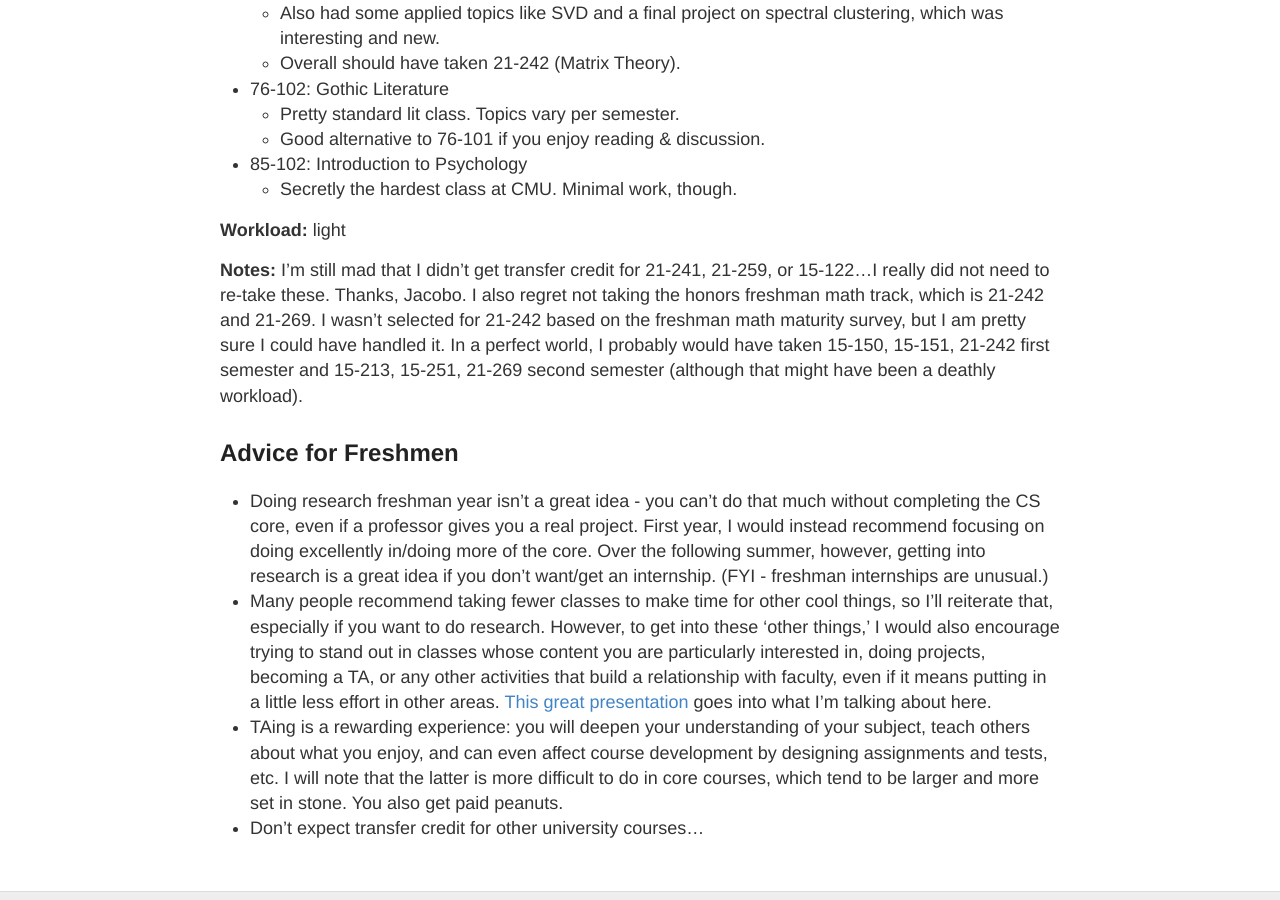
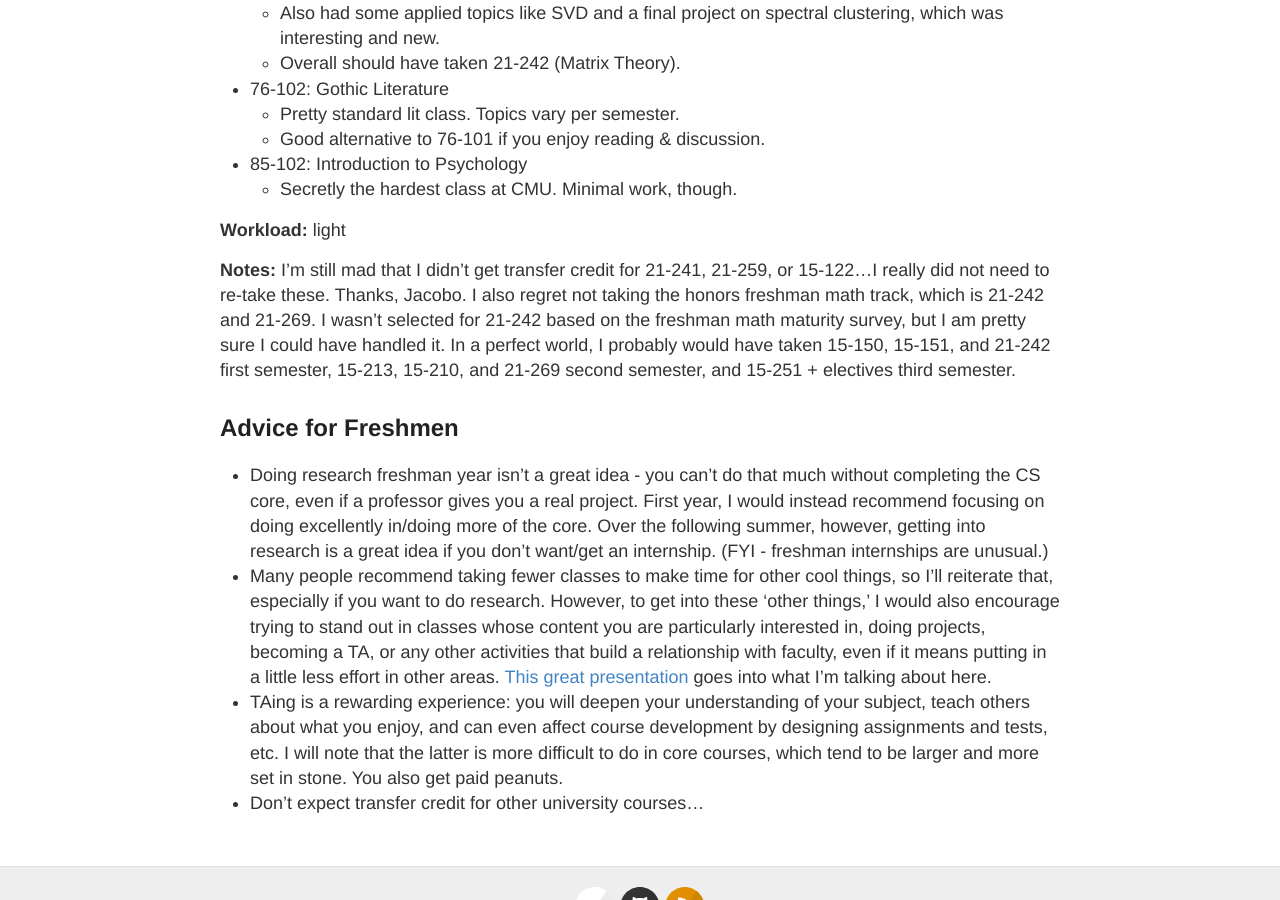
Before and after one commit to TheNumbat/thenumbat.github.io, a Jekyll site: the page built from cmu.md, in a window 1280 px wide and 900 px high, scrolled down 8019 px. Built offline with Jekyll 4.4.1, drawn with Linux system fonts in a browser that asks for light colours.

Commit message:
perfect world

```diff
--- a/cmu.md
+++ b/cmu.md
@@ -212,7 +212,7 @@ Inspired by [these](https://wanshenl.me/courses/reviews/) [pages](http://weihang
 
 **Workload:** light
 
-**Notes:** I'm still mad that I didn't get transfer credit for 21-241, 21-259, or 15-122...I really did not need to re-take these. Thanks, Jacobo. I also regret not taking the honors freshman math track, which is 21-242 and 21-269. I wasn't selected for 21-242 based on the freshman math maturity survey, but I am pretty sure I could have handled it. In a perfect world, I probably would have taken 15-150, 15-151, 21-242 first semester and 15-213, 15-251, 21-269 second semester (although that might have been a deathly workload).
+**Notes:** I'm still mad that I didn't get transfer credit for 21-241, 21-259, or 15-122...I really did not need to re-take these. Thanks, Jacobo. I also regret not taking the honors freshman math track, which is 21-242 and 21-269. I wasn't selected for 21-242 based on the freshman math maturity survey, but I am pretty sure I could have handled it. In a perfect world, I probably would have taken 15-150, 15-151, and 21-242 first semester, 15-213, 15-210, and 21-269 second semester, and 15-251 + electives third semester.
 
 ## Advice for Freshmen
 - Doing research freshman year isn't a great idea - you can't do that much without completing the CS core, even if a professor gives you a real project. First year, I would instead recommend focusing on doing excellently in/doing more of the core. Over the following summer, however, getting into research is a great idea if you don't want/get an internship. (FYI - freshman internships are unusual.)
```
